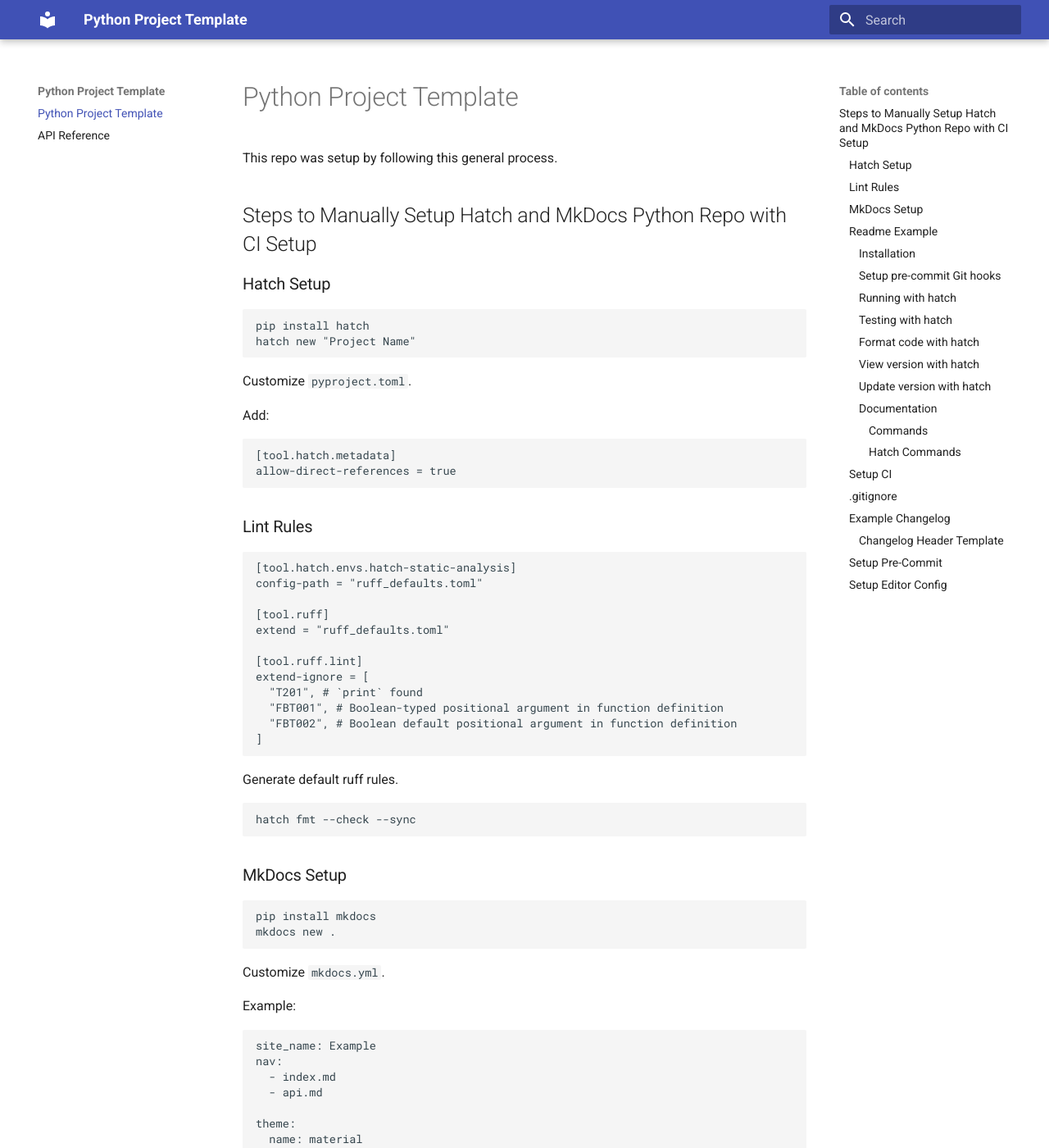
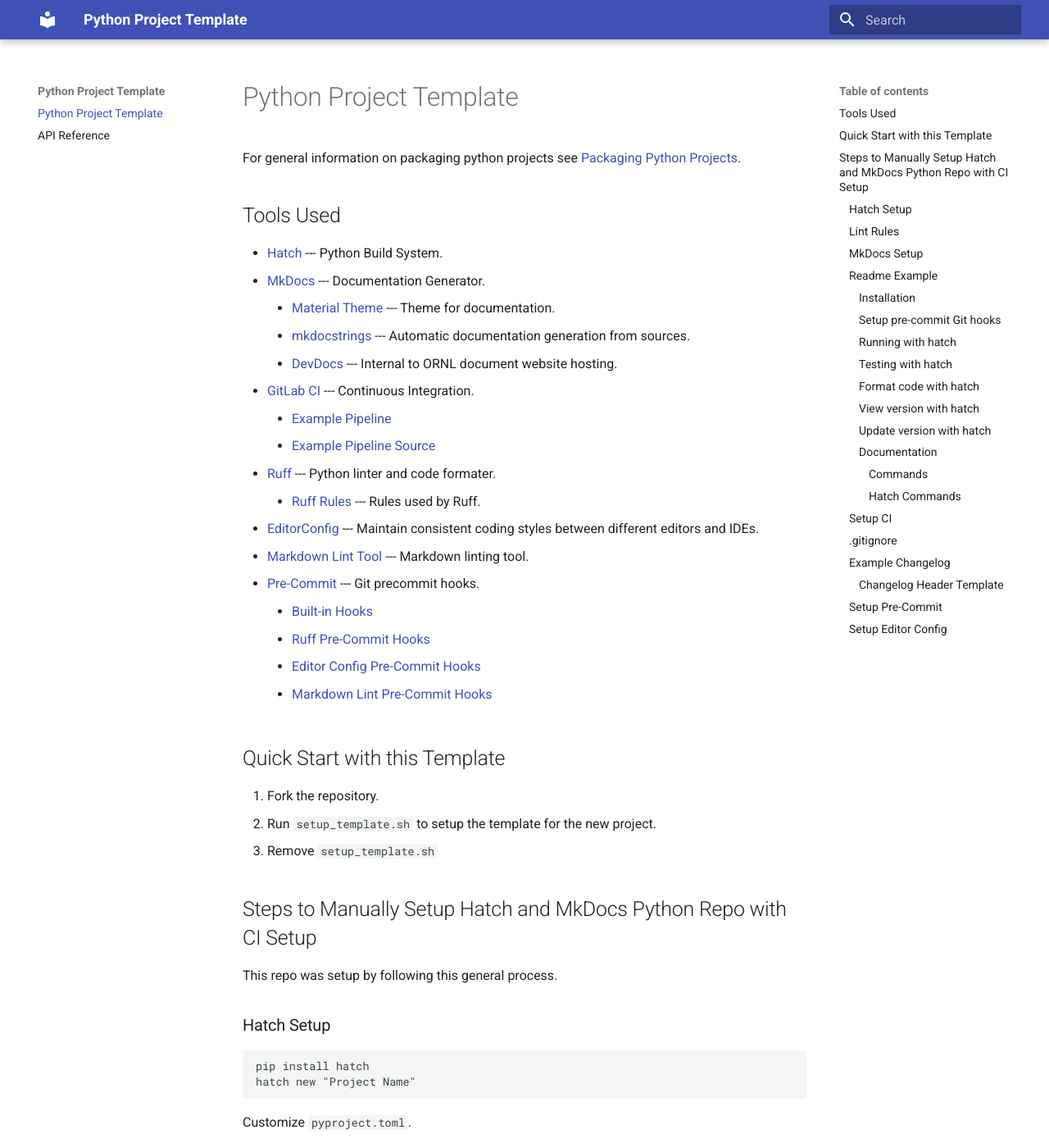
Before and after one commit to ORNL/ChatHPC-app, an MkDocs documentation site: the page built from docs/index.md, in a window 1280 px wide and 1400 px high. Shown: the whole window at 82% size. Built offline with MkDocs 1.6.1 and Material for MkDocs 9.7.7, drawn with Linux system fonts in a browser that asks for light colours; some of the changed text lies outside the part shown.

Commit message:
Updated documentation with information about the tools used in this repo.

```diff
--- a/docs/index.md
+++ b/docs/index.md
@@ -1,8 +1,36 @@
 # Python Project Template
 
-This repo was setup by following this general process.
+For general information on packaging python projects see [Packaging Python Projects](https://packaging.python.org/tutorials/packaging-projects/).
+
+## Tools Used
+
+- [Hatch](https://hatch.pypa.io/) --- Python Build System.
+- [MkDocs](https://www.mkdocs.org/) --- Documentation Generator.
+    - [Material Theme](https://squidfunk.github.io/mkdocs-material/) --- Theme for documentation.
+    - [mkdocstrings](https://mkdocstrings.github.io/) --- Automatic documentation generation from sources.
+    - [DevDocs](https://docs.excl.ornl.gov/quick-start-guides/devdocs) --- Internal to ORNL document website hosting.
+- [GitLab CI](https://docs.gitlab.com/ee/ci/) --- Continuous Integration.
+    - [Example Pipeline](https://code.ornl.gov/7ry/python-project-template/-/pipelines)
+    - [Example Pipeline Source](https://code.ornl.gov/7ry/python-project-template/-/blob/main/.gitlab-ci.yml?ref_type=heads)
+- [Ruff](https://docs.astral.sh/ruff/) --- Python linter and code formater.
+    - [Ruff Rules](https://docs.astral.sh/ruff/rules/) --- Rules used by Ruff.
+- [EditorConfig](https://editorconfig.org/) --- Maintain consistent coding styles between different editors and IDEs.
+- [Markdown Lint Tool](https://github.com/markdownlint/markdownlint) --- Markdown linting tool.
+- [Pre-Commit](https://pre-commit.com/) --- Git precommit hooks.
+    - [Built-in Hooks](https://github.com/pre-commit/pre-commit-hooks)
+    - [Ruff Pre-Commit Hooks](https://github.com/astral-sh/ruff-pre-commit)
+    - [Editor Config Pre-Commit Hooks](https://github.com/editorconfig-checker/editorconfig-checker.python)
+    - [Markdown Lint Pre-Commit Hooks](https://github.com/markdownlint/markdownlint)
+
+## Quick Start with this Template
+
+1. Fork the repository.
+2. Run `setup_template.sh` to setup the template for the new project.
+3. Remove `setup_template.sh`
 
 ## Steps to Manually Setup Hatch and MkDocs Python Repo with CI Setup
+
+This repo was setup by following this general process.
 
 ### Hatch Setup
 
@@ -147,6 +175,8 @@
 
 ### Readme Example
 
+Note the readme example's Table of Contents is kept up-to-date using the [Markdown All in One](https://github.com/yzhang-gh/vscode-markdown) VSCode extension.
+
 Example Readme Content:
 
 Documentation: <https://devdocs.ornl.gov/example>
@@ -157,27 +187,29 @@
 **Table of Contents**
 
 - [Python Project Template](#python-project-template)
-  - [Steps to Manually Setup Hatch and MkDocs Python Repo with CI Setup](#steps-to-manually-setup-hatch-and-mkdocs-python-repo-with-ci-setup)
-    - [Hatch Setup](#hatch-setup)
-    - [Lint Rules](#lint-rules)
-    - [MkDocs Setup](#mkdocs-setup)
-    - [Readme Example](#readme-example)
-      - [Installation](#installation)
-      - [Setup pre-commit Git hooks](#setup-pre-commit-git-hooks)
-      - [Running with hatch](#running-with-hatch)
-      - [Testing with hatch](#testing-with-hatch)
-      - [Format code with hatch.](#format-code-with-hatch)
-      - [View version with hatch.](#view-version-with-hatch)
-      - [Update version with hatch.](#update-version-with-hatch)
-      - [Documentation](#documentation)
-        - [Commands](#commands)
-        - [Hatch Commands](#hatch-commands)
-    - [Setup CI](#setup-ci)
-    - [.gitignore](#gitignore)
-    - [Example Changelog](#example-changelog)
-      - [Changelog Header Template](#changelog-header-template)
-    - [Setup Pre-Commit](#setup-pre-commit)
-    - [Setup Editor Config](#setup-editor-config)
+    - [Tools Used](#tools-used)
+    - [Quick Start with this Template](#quick-start-with-this-template)
+    - [Steps to Manually Setup Hatch and MkDocs Python Repo with CI Setup](#steps-to-manually-setup-hatch-and-mkdocs-python-repo-with-ci-setup)
+        - [Hatch Setup](#hatch-setup)
+        - [Lint Rules](#lint-rules)
+        - [MkDocs Setup](#mkdocs-setup)
+        - [Readme Example](#readme-example)
+            - [Installation](#installation)
+            - [Setup pre-commit Git hooks](#setup-pre-commit-git-hooks)
+            - [Running with hatch](#running-with-hatch)
+            - [Testing with hatch](#testing-with-hatch)
+            - [Format code with hatch](#format-code-with-hatch)
+            - [View version with hatch](#view-version-with-hatch)
+            - [Update version with hatch](#update-version-with-hatch)
+            - [Documentation](#documentation)
+                - [Commands](#commands)
+                - [Hatch Commands](#hatch-commands)
+        - [Setup CI](#setup-ci)
+        - [.gitignore](#gitignore)
+        - [Example Changelog](#example-changelog)
+            - [Changelog Header Template](#changelog-header-template)
+        - [Setup Pre-Commit](#setup-pre-commit)
+        - [Setup Editor Config](#setup-editor-config)
 
 #### Installation
 
```
Also changed, not shown: README.md (+4 -4 lines).
